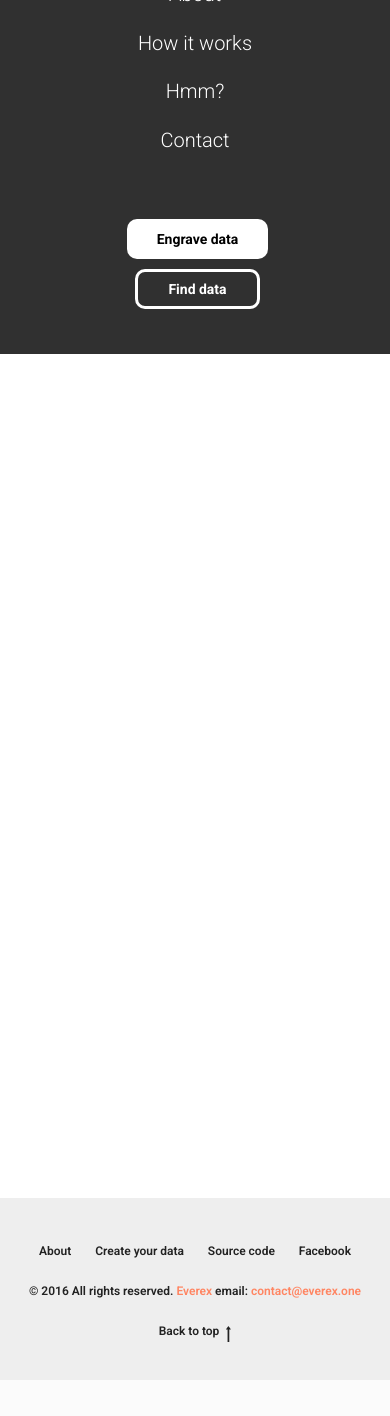
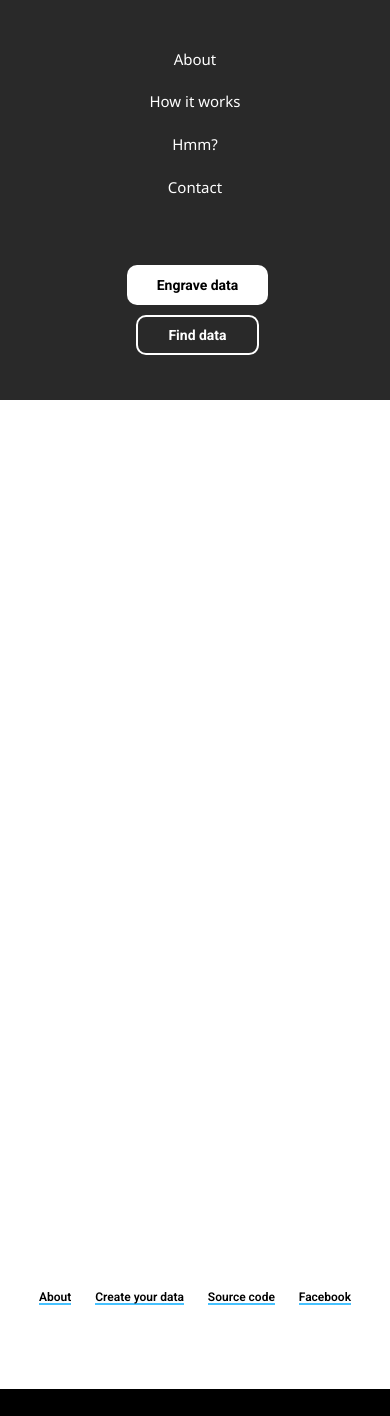
Before and after one commit to amilabs/Chainy, a PHP site: page /app/templates/view.tpl.php in a window 390 px wide. Shown: the part 159-1575 px from the top of the page. Before the commit the page ends 1539 px from the top, so only its background shows below. Run offline with PHP 8.4, Linux system fonts and the light colour scheme; the template is opened without the code that fills it, so the values that code supplies are empty.

Commit message:
New header and footer

```diff
--- a/app/templates/view.tpl.php
+++ b/app/templates/view.tpl.php
@@ -37,21 +37,21 @@
         <div id="header" class="t-records" data-hook="blocks-collection-content-node" data-tilda-project-id="37571" data-tilda-page-id="306614">
             <div id="rec8550659" class="r" style=" " data-animationappear="off" data-record-type="257">
                 <div id="nav8550659marker"></div>
-                <div id="nav8550659" class="t228 t228__positionfixed " style="background-color: rgba(48,48,48,0.60); height:60px; box-shadow: 0px 1px 3px rgba(0,0,0,0.40);" data-bgcolor-hex="#303030" data-bgcolor-rgba="rgba(48,48,48,0.60)" data-navmarker="nav8550659marker" data-appearoffset="" data-bgopacity-two="40" data-menushadow="40" data-bgopacity="0.60"  data-bgcolor-rgba-afterscroll="rgba(48,48,48,0.40)" data-menu-items-align="center" data-menu="yes">
-                    <div class="t228__maincontainer " style="height:60px;">
+                <div id="nav8550659" class="t228 t228__positionfixed " style="background-color: rgba(41,41,41,0.8); height:90px; " data-bgcolor-hex="#292929" data-bgcolor-rgba="rgba(41,41,41,0.8)" data-navmarker="nav8550659marker" data-appearoffset="" data-bgopacity-two="80" data-menushadow="" data-bgopacity="0.8"  data-bgcolor-rgba-afterscroll="rgba(41,41,41,0.80)" data-menu-items-align="left" data-menu="yes">
+                    <div class="t228__maincontainer t228__c12collumns" style="height:90px;">
                         <div class="t228__padding40px"></div>
                         <div class="t228__leftside">
                             <div class="t228__leftcontainer" style="display: block;">
-                                <a href="https://chainy.info/#top"  style="color:#ffffff;font-size:20px;font-weight:400;"><img src="/images/tild3932-3665-4535-b439-356563363131__chainylogo160.png" class="t228__imglogo " imgfield="img"  alt=" LC department  "></a>
+                                <a href="https://chainy.info/#top"  style="color:#ffffff;font-size:20px;font-weight:400;"><img src="https://static.tildacdn.com/tild3932-3665-4535-b439-356563363131/chainylogo160.png" class="t228__imglogo t228__imglogomobile" imgfield="img" style="max-width: 130px;width: 130px; height: auto; display: block;" alt=" LC department  "></a>
                             </div>
                         </div>
-                        <div class="t228__centerside ">
+                        <div class="t228__centerside t228__menualign_left">
                             <div class="t228__centercontainer">
                                 <ul class="t228__list">
-                                    <li class="t228__list_item"><a href="https://chainy.info/#about"  style="color:#ffffff;font-size:20px;font-weight:300;" data-menu-item-number="1">About</a></li>
-                                    <li class="t228__list_item"><a href="https://chainy.info/#how"  style="color:#ffffff;font-size:20px;font-weight:300;" data-menu-item-number="2">How it works</a></li>
-                                    <li class="t228__list_item"><a href="https://chainy.info/#hmm"  style="color:#ffffff;font-size:20px;font-weight:300;" data-menu-item-number="3">Hmm?</a></li>
-                                    <li class="t228__list_item"><a href="https://chainy.info/#contact"  style="color:#ffffff;font-size:20px;font-weight:300;" data-menu-item-number="4">Contact</a></li>
+                                    <li class="t228__list_item"><a href="https://chainy.info/#about"  style="color:#ffffff;font-size:15px;font-weight:400;font-family:Noto Sans;" data-menu-item-number="1">About</a></li>
+                                    <li class="t228__list_item"><a href="https://chainy.info/#how"  style="color:#ffffff;font-size:15px;font-weight:400;font-family:Noto Sans;" data-menu-item-number="2">How it works</a></li>
+                                    <li class="t228__list_item"><a href="https://chainy.info/#hmm"  style="color:#ffffff;font-size:15px;font-weight:400;font-family:Noto Sans;" data-menu-item-number="3">Hmm?</a></li>
+                                    <li class="t228__list_item"><a href="https://chainy.info/#contact"  style="color:#ffffff;font-size:15px;font-weight:400;font-family:Noto Sans;" data-menu-item-number="4">Contact</a></li>
                                 </ul>
                             </div>
                         </div>
@@ -60,12 +60,12 @@
                                 <div class="t228__right_buttons">
                                     <div class="t228__right_buttons_wrap">
                                         <div class="t228__right_buttons_but">
-                                            <a href="/add" target="" class="t-btn" style="color:#000000;  background-color:#ffffff; border-radius: 10px; -moz-border-radius: 10px; -webkit-border-radius: 10px;">
+                                            <a href="https://chainy.link/add" target="" class="t-btn" style="color:#000000;  background-color:#ffffff; border-radius: 10px; -moz-border-radius: 10px; -webkit-border-radius: 10px;">
                                                 <table style="width:100%; height:100%;"><tr><td>Engrave data</td></tr></table>
                                             </a>
                                         </div>
                                         <div class="t228__right_buttons_but">
-                                            <a href="https://chainy.info/#find" target="" class="t-btn" style="color:#ffffff; border:3px solid #ffffff;  border-radius: 10px; -moz-border-radius: 10px; -webkit-border-radius: 10px;">
+                                            <a href="https://chainy.info/#find" target="" class="t-btn" style="color:#ffffff; border:2px solid #ffffff;  border-radius: 10px; -moz-border-radius: 10px; -webkit-border-radius: 10px;">
                                                 <table style="width:100%; height:100%;"><tr><td>Find data</td></tr></table>
                                             </a>
                                         </div>
@@ -76,8 +76,24 @@
                         <div class="t228__padding40px"></div>
                     </div>
                 </div>
+                <style>
+                    .t228 {
+
+                        transition: none !important;
+                    }
+                @media screen and (max-width: 980px) {
+                  #rec8550659 .t228__leftcontainer{
+                    padding: 20px;
+                  }
+                }
+                @media screen and (max-width: 980px) {
+                  #rec8550659 .t228__imglogo{
+                    padding: 20px 0;
+                  }
+                }
+                </style>
             </div>
-            <div id="rec8550660" class="r" style=" "  data-record-type="215">
+            <div id="rec8550660" class="r" style=" "  data-record-type="215"   >
                 <a name="top"></a>
             </div>
         </div>
@@ -95,51 +111,63 @@
                 </div>
             </div>
         </div>
-        <div id="footer" class="t-records" data-hook="blocks-collection-content-node" data-tilda-project-id="37571" data-tilda-page-id="306617">
-            <div id="rec8550719" class="r" style="background-color:#eeeeee; " data-animationappear="off" data-record-type="389"   data-bg-color="#eeeeee">
+        <div id="footer" class="t-records" data-hook="blocks-collection-content-node" data-tilda-project-id="37571" data-tilda-page-id="306617"  >
+            <div id="rec8550719" class="r" style="background-color:#ffffff; " data-animationappear="off" data-record-type="389"   data-bg-color="#ffffff">
                 <div class="t389" id="t-footer_8550719">
-                    <div class="t389__maincontainer" style="height: 70px;">
+                    <div class="t389__maincontainer" style="height: 90px;">
                         <div class="t389__content">
                             <div class="t389__col t389__col_hiddenmobile">
-                                <div class="t389__typo t389__copyright t-name t-name_xs" field="text" style="color: #222">
-                                    &copy; 2016 All rights reserved. <a href="https://everex.one">Everex</a> email: <a href="mailto:contact@everex.one">contact@everex.one</a>
-                                </div>
+                                <div class="t389__typo t389__copyright t-name t-name_xs" field="text" style="color: #000000"></div>
                             </div>
                             <div class="t389__col t389__col_center t-align_center">
                                 <div class="t389__centercontainer">
                                     <ul class="t389__list">
-                                        <li class="t389__list_item t-name t-name_xs"><a class="t389__typo" style="color: #222" href="https://chainy.info/#about"  data-menu-item-number="1">About</a></li>
-                                        <li class="t389__list_item t-name t-name_xs"><a class="t389__typo" style="color: #222" href="https://chainy.info/add"  data-menu-item-number="2">Create your data</a></li>
-                                        <li class="t389__list_item t-name t-name_xs"><a class="t389__typo" style="color: #222" href="https://github.com/EverexIO/Chainy"  data-menu-item-number="3">Source code</a></li>
-                                        <li class="t389__list_item t-name t-name_xs"><a class="t389__typo" style="color: #222" href="https:/facebook.com/everexone"  data-menu-item-number="4">Facebook</a></li>
+                                        <li class="t389__list_item t-name t-name_xs"><a class="t389__typo" style="color: #000000" href="https://chainy.info/#about"  data-menu-item-number="1">About</a></li>
+                                        <li class="t389__list_item t-name t-name_xs"><a class="t389__typo" style="color: #000000" href="https://chainy.link/add"  data-menu-item-number="2">Create your data</a></li>
+                                        <li class="t389__list_item t-name t-name_xs"><a class="t389__typo" style="color: #000000" href="https://github.com/EverexIO/Chainy"  data-menu-item-number="3">Source code</a></li>
+                                        <li class="t389__list_item t-name t-name_xs"><a class="t389__typo" style="color: #000000" href="https:/facebook.com/everexone"  data-menu-item-number="4">Facebook</a></li>
                                     </ul>
                                 </div>
                             </div>
                             <div class="t389__col t389__col_mobile">
-                                <div class="t389__typo t389__copyright t-name t-name_xs" field="text" style="color: #222">
-                                    &copy; 2016 All rights reserved. <a href="https://everex.one">Everex</a> email: <a href="mailto:contact@everex.one">contact@everex.one</a>
-                                </div>
+                                <div class="t389__typo t389__copyright t-name t-name_xs" field="text" style="color: #000000"></div>
                             </div>
                             <div class="t389__col">
                                 <div class="t389__scroll t-align_right">
-                                    <a class="t389__typo t-name t-name_xs t389_scrolltop" style="color: #222" href="javascript:t389_scrollToTop();">
-                                        Back to top
-                                        <span class="t389__icon">
-                                            <svg width="5px" viewBox="0 0 6 20" version="1.1">
-                                                <defs></defs>
-                                                <g id="Welcome" stroke="none" stroke-width="1" fill="none" fill-rule="evenodd" sketch:type="MSPage">
-                                                    <g id="Desktop-HD-Copy-39" sketch:type="MSArtboardGroup" transform="translate(-569.000000, -1797.000000)" fill="#222">
-                                                        <path d="M565.662286,1804.2076 L562.095536,1806.87166 C561.958036,1807.00916 561.958036,1807.16385 562.095536,1807.30135 L565.662286,1809.96541 C565.799786,1810.10291 565.941411,1810.0431 565.941411,1809.83616 L565.941411,1808.11741 L581.816411,1808.11741 L581.816411,1806.05491 L565.941411,1806.05491 L565.941411,1804.33616 C565.941411,1804.18147 565.866474,1804.1141 565.769536,1804.14297 C565.737224,1804.1526 565.696661,1804.17322 565.662286,1804.2076 Z" id="Shape" sketch:type="MSShapeGroup" transform="translate(571.904411, 1807.088000) rotate(-270.000000) translate(-571.904411, -1807.088000) "></path>
-                                                    </g>
-                                                </g>
-                                            </svg>
-                                        </span>
-                                    </a>
+                                    <a class="t389__typo t-name t-name_xs t389_scrolltop" style="color: #000000" href="javascript:t389_scrollToTop();"></a>
                                 </div>
                             </div>
                         </div>
                     </div>
                 </div>
+            </div>
+            <div id="rec8631245" class="r" style="padding-top:30px;padding-bottom:60px;background-color:#000000; " data-animationappear="off" data-record-type="144"   data-bg-color="#000000">
+                <div class="t134">
+                    <div class="t-container">
+                        <div>
+                            <img src="https://static.tildacdn.com/tild6162-6263-4234-b662-643634393564/chainylogo160.png" class="t134__img" imgfield="img" style="max-width: 130px; width: 100%;">				<div class="t134__descr" field="descr" style="color:#ffffff;"><div style="color:#ffffff;" data-customstyle="yes"><span style="font-weight: 400;">© 2016 All rights reserved.</span> <a href="https://everex.one/" style="border-bottom-width: 1px; border-bottom-style: solid; border-bottom-color: rgb(71, 194, 255); box-shadow: rgb(71, 194, 255) 0px -1px 0px 0px inset; color: rgb(255, 255, 255) !important;"><strong>Everex</strong></a> <br /><span style="font-weight: 400;">email:</span> <a href="mailto:contact@everex.one" style="border-bottom-width: 1px; border-bottom-style: solid; border-bottom-color: rgb(71, 194, 255); box-shadow: rgb(71, 194, 255) 0px -1px 0px 0px inset; color: rgb(255, 255, 255) !important;"><strong>contact@everex.one</strong></a></div></div>
+                        </div>
+                    </div>
+                </div>
+            </div>
+            <div id="rec8778232" class="r" style=" " data-animationappear="off" data-record-type="394"   >
+                <style>
+                #allrecords  .t-text a,
+                #allrecords  .t-descr a,
+                #allrecords  .t-heading a,
+                #allrecords  .t-title a,
+                #allrecords  .t-impact-text a,
+                #allrecords  .t-text-impact a,
+                #allrecords  .t-name a,
+                #allrecords  .t-uptitle a{
+                  color: #000000;
+                  font-weight: inherit;
+                  border-bottom: 1px solid #47c2ff;
+                  -webkit-box-shadow: inset 0px -1px 0px 0px #47c2ff;
+                  -moz-box-shadow: inset 0px -1px 0px 0px #47c2ff;
+                  box-shadow: inset 0px -1px 0px 0px #47c2ff;
+                }
+                </style>
             </div>
         </div>
     </div>
--- a/web/css/tilda-blocks-2.6.css
+++ b/web/css/tilda-blocks-2.6.css
@@ -1,4 +1,5 @@
 @import url(https://fonts.googleapis.com/css?family=Open+Sans:300,400,500,600,700&subset=latin,cyrillic);
+@import url(https://fonts.googleapis.com/css?family=Noto+Sans:400,700&subset=latin,cyrillic);
 @import url(https://fonts.googleapis.com/css?family=Roboto:300,400,500,600,700&subset=latin,cyrillic);
 .t-body {
   margin: 0px;
--- a/web/css/view.css
+++ b/web/css/view.css
@@ -1,4 +1,3 @@
-@import url(https://fonts.googleapis.com/css?family=Noto+Sans:400,700&subset=latin,cyrillic);
 .t-body {
   margin: 0px;
 }
```
Also changed, not shown: other parts of web/css/tilda-blocks-2.6.css (+33 -0 lines), app/templates/new.tpl.php (+63 -37 lines).
